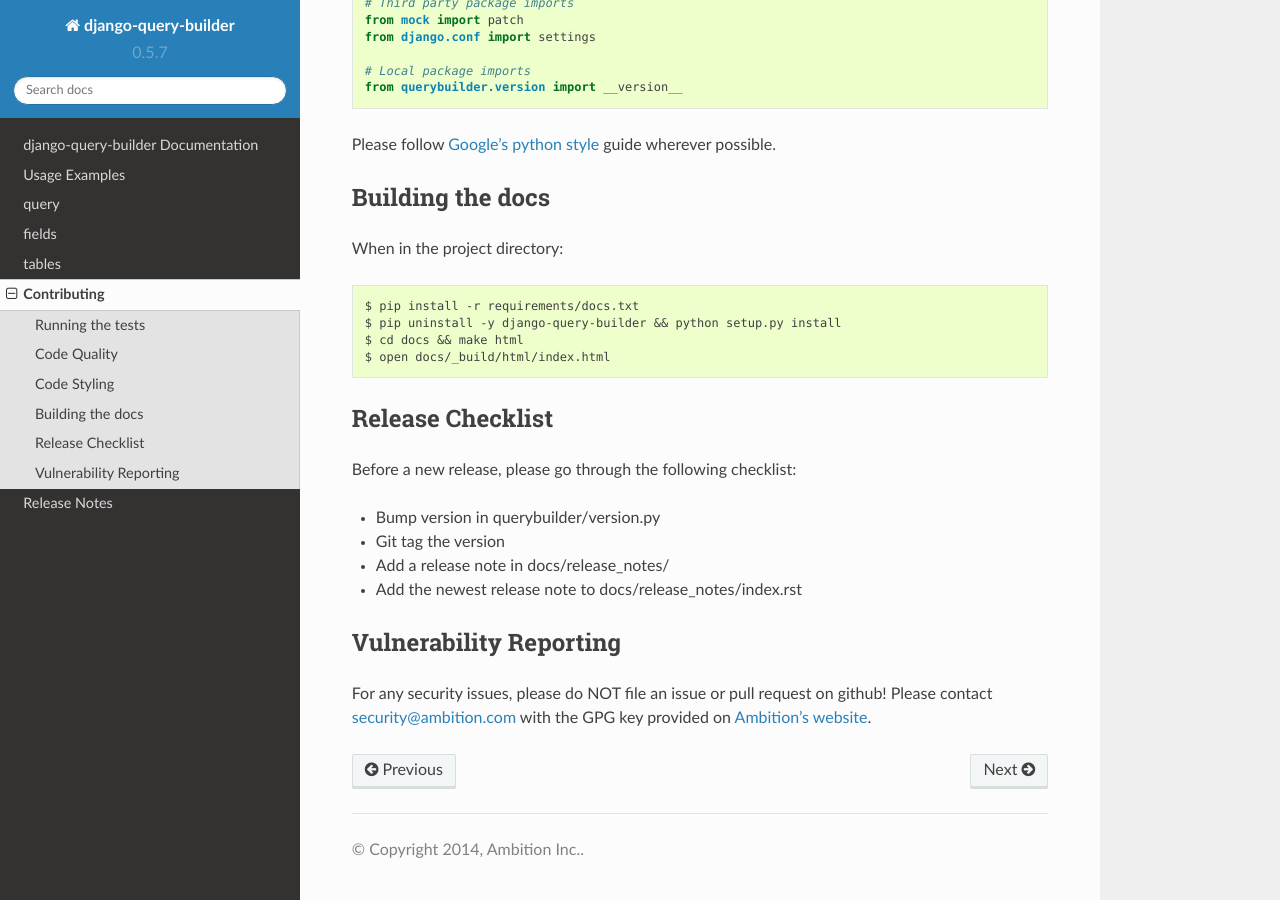
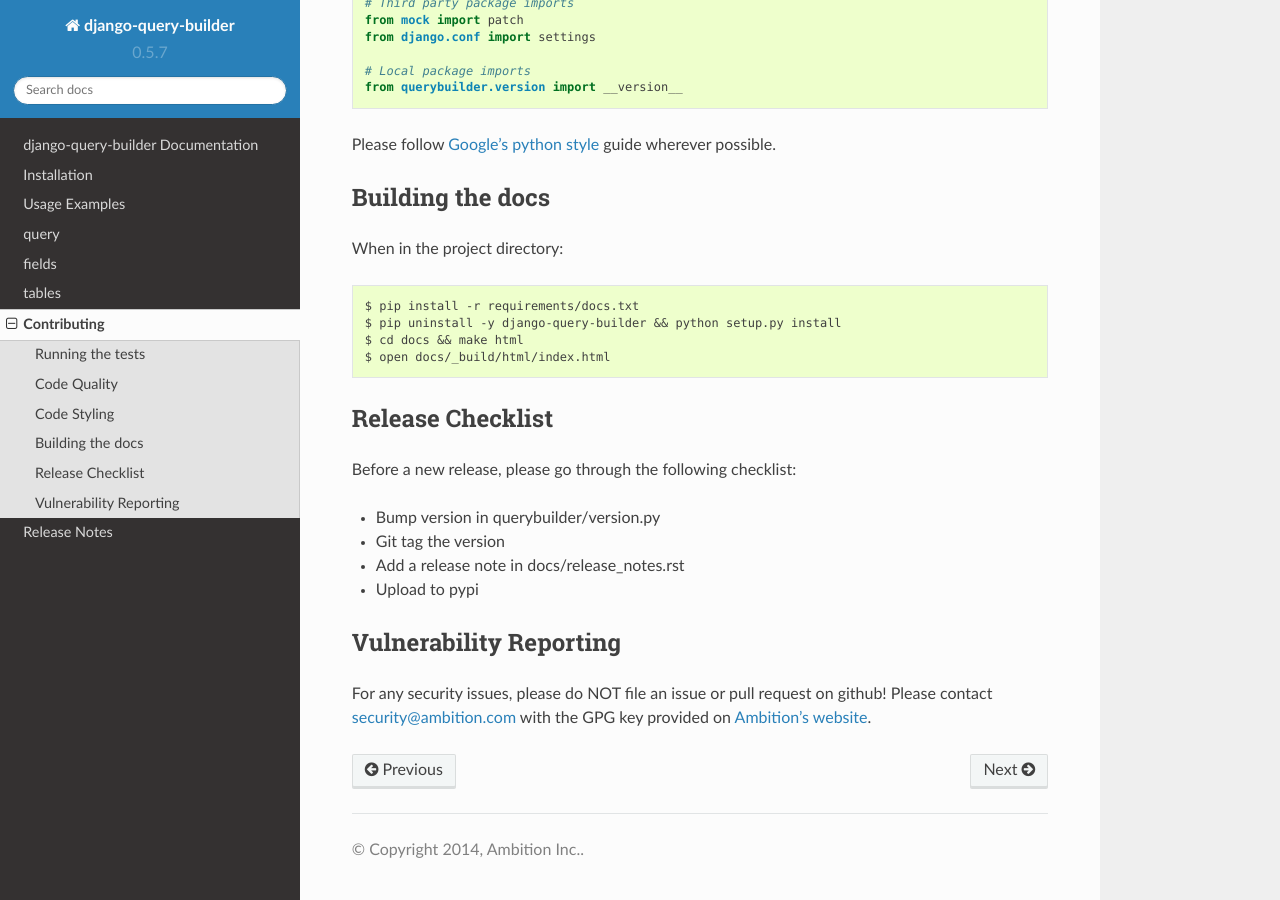
Before and after one commit to ambitioninc/django-query-builder, a Sphinx documentation site: the page built from docs/contributing.rst, in a window 1280 px wide and 900 px high, scrolled down 935 px. Built offline with Sphinx 7.4.7 and the Read the Docs theme 2.0.0, drawn with Linux system fonts in a browser that asks for light colours.

Commit message:
Updated docs

```diff
--- a/docs/contributing.rst
+++ b/docs/contributing.rst
@@ -69,8 +69,8 @@ Before a new release, please go through the following checklist:
 
 * Bump version in querybuilder/version.py
 * Git tag the version
-* Add a release note in docs/release_notes/
-* Add the newest release note to docs/release_notes/index.rst
+* Add a release note in docs/release_notes.rst
+* Upload to pypi
 
 Vulnerability Reporting
 -----------------------
--- a/docs/release_notes/v0.5.7.rst
+++ /dev/null
@@ -1,4 +0,0 @@
-django-query-builder v0.5.7
-===========================
-
-Updates includes Python 3 compatibility, and sphinx docs
--- a/docs/toc.rst
+++ b/docs/toc.rst
@@ -5,6 +5,7 @@ Table of Contents
    :maxdepth: 2
 
    index
+   installation
    usage_examples
 
    ref/query
@@ -12,4 +13,4 @@ Table of Contents
    ref/tables
 
    contributing
-   release_notes/index
+   release_notes
```
Also changed, not shown: docs/index.rst (+0 -19 lines), docs/installation.rst (added, +14 -0 lines), docs/release_notes.rst (added, +8 -0 lines), docs/release_notes/index.rst (deleted, +0 -7 lines), 1 other file.
